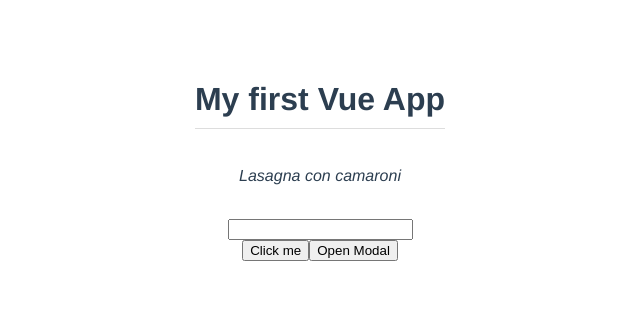
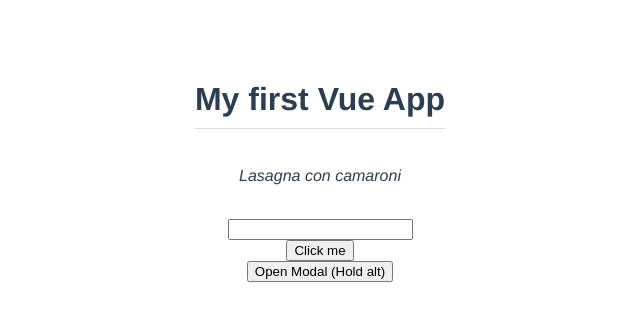
Before and after one commit to DiegoVargasM/Vue_Lessons, a Vue app in the folder L2-Vue_CLI/modal-project/: page / in a window 1280 px wide. Shown: the top 320 px of the page, without its empty margins (320-960 px from the left). Built offline with nearby package versions, Linux system fonts and the light colour scheme.

Commit message:
Add alt-click functionality to open modal button

```diff
--- a/L2-Vue_CLI/modal-project/src/App.vue
+++ b/L2-Vue_CLI/modal-project/src/App.vue
@@ -12,7 +12,8 @@
   <div v-if="showModal">
     <Modal :header="header" :text="text" theme="sale" @close="toggleModal"/>
   </div>
-  <button @click="toggleModal">Open Modal</button>
+  <br/>
+  <button @click.alt="toggleModal">Open Modal (Hold alt)</button>
 </template>
 
 <script>
```
